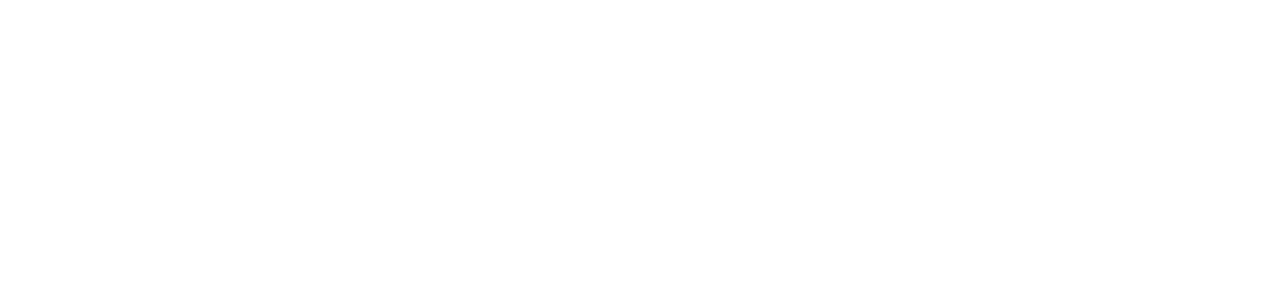
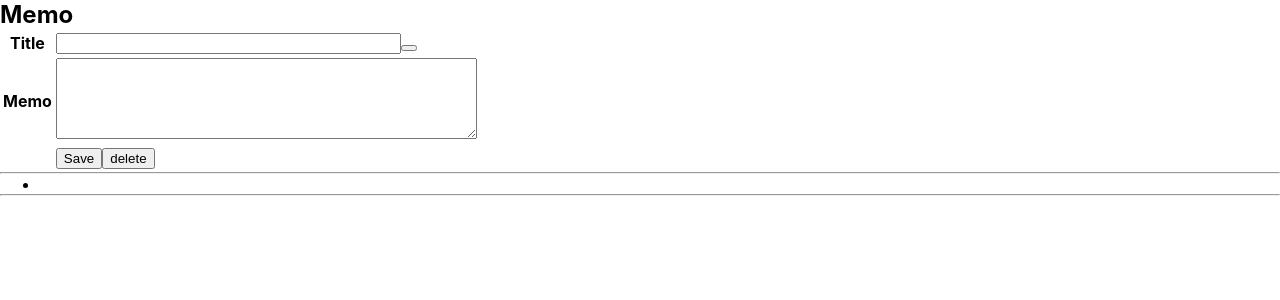
Before and after one commit to arlly/nuxt_study, a Nuxt app: page /memo in a window 1280 px wide. Before the commit this address had no page. Shown: the top 300 px of the page. Built offline with nearby package versions, Linux system fonts and the light colour scheme.

Commit message:
メモアプリの仮の実装を行った。

```diff
--- /dev/null
+++ b/pages/memo.vue
@@ -0,0 +1,97 @@
+<template>
+  <section class="contanier">
+    <h1>Memo</h1>
+    <table>
+      <tr>
+        <th>Title</th>
+        <td>
+          <input type="text" name="title" class="title" size="40">
+          <button></button>
+        </td>
+      </tr>
+      <tr>
+
+        <th>Memo</th>
+        <td>
+          <textarea name="content" class="content" cols="50" rows="5"></textarea>
+        </td>
+      </tr>
+      <tr>
+        <th>
+        </th>
+        <td>
+          <button>Save</button>
+          <transition name="del">
+            <button>delete</button>
+          </transition>
+        </td>
+      </tr>
+    </table>
+    <hr>
+
+    <ul class="list">
+      <li></li>
+    </ul>
+
+    <hr>
+
+    <div class="nav">
+    </div>
+
+  </section>
+</template>
+
+<script>
+  export default {
+    name: "memo",
+    data: function () {
+      return {
+        title: '',
+        content: '',
+        num_per_page: '',
+        find_flag: false,
+        sel_flag: false,
+      };
+    },
+
+    computed: {
+      memo: function () {
+        return this.$store.state.memo.memo;
+      },
+      page_items: function () {
+        if (this.find_flag) {
+          var arr = [];
+          var data = this.$store.state.memo.memo;
+          data.forEach(element => {
+              if (element.title.toLowerCase().indexOf(this.title.toLowerCase()) >= 0) {
+                arr.push(element);
+              }
+            }
+          );
+        } else if (this.sel_flag != false) {
+          return [this.sel_flag];
+        } else {
+          return this.$store.state.memo.memo.slice(
+            this.num_per_page * this.$store.state.memo.page,
+            this.num_per_page * (this.$store.state.memo.page + 1)
+          );
+        }
+      },
+      page: {
+        get: function () {
+          return this.$store.state.memo.page;
+        },
+        set: function (p) {
+          var pg = p > (this.$store.state.memo.memo.length - 1) / this.num_per_page ? Math.ceil((this.$store.state.memo.memo.length - 1) / this.num_per_page) : p;
+          pg = pg < 0 ? 0 : pg;
+          this.$store.commit('memo/set_page', pg);
+        }
+      },
+
+    }
+  }
+</script>
+
+<style scoped>
+
+</style>
```
